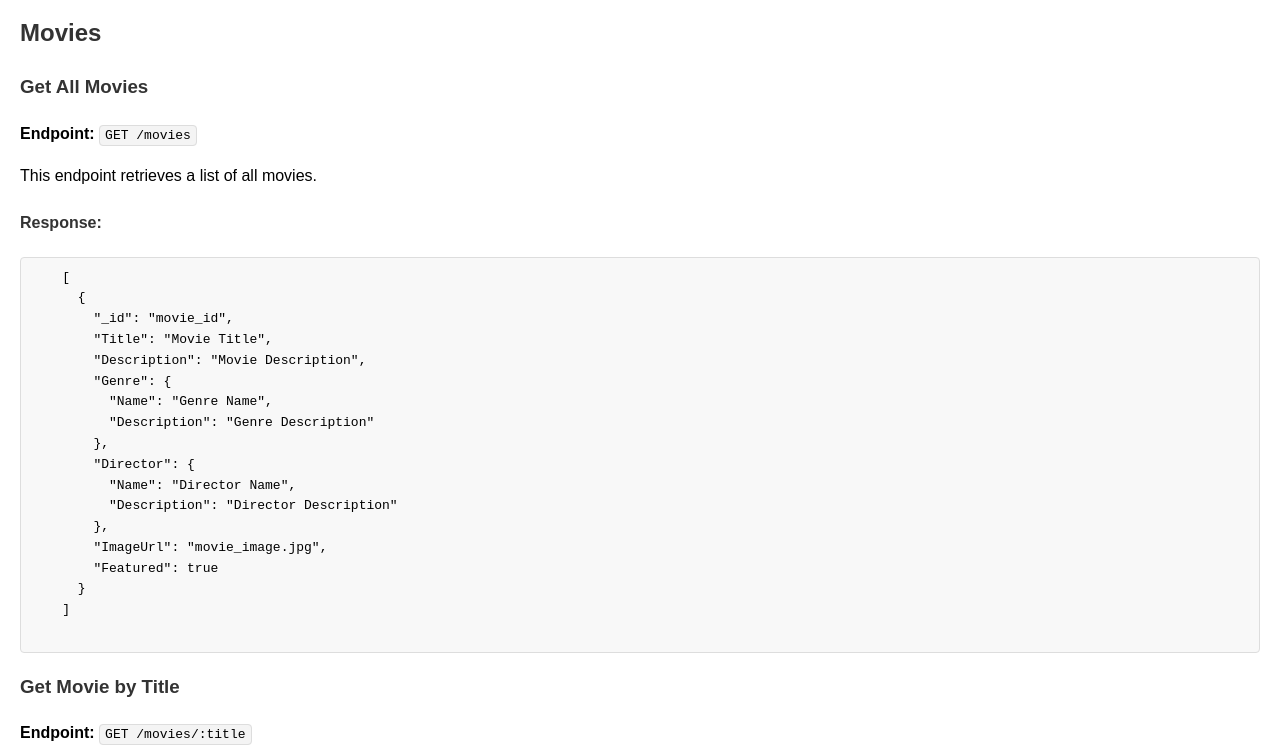
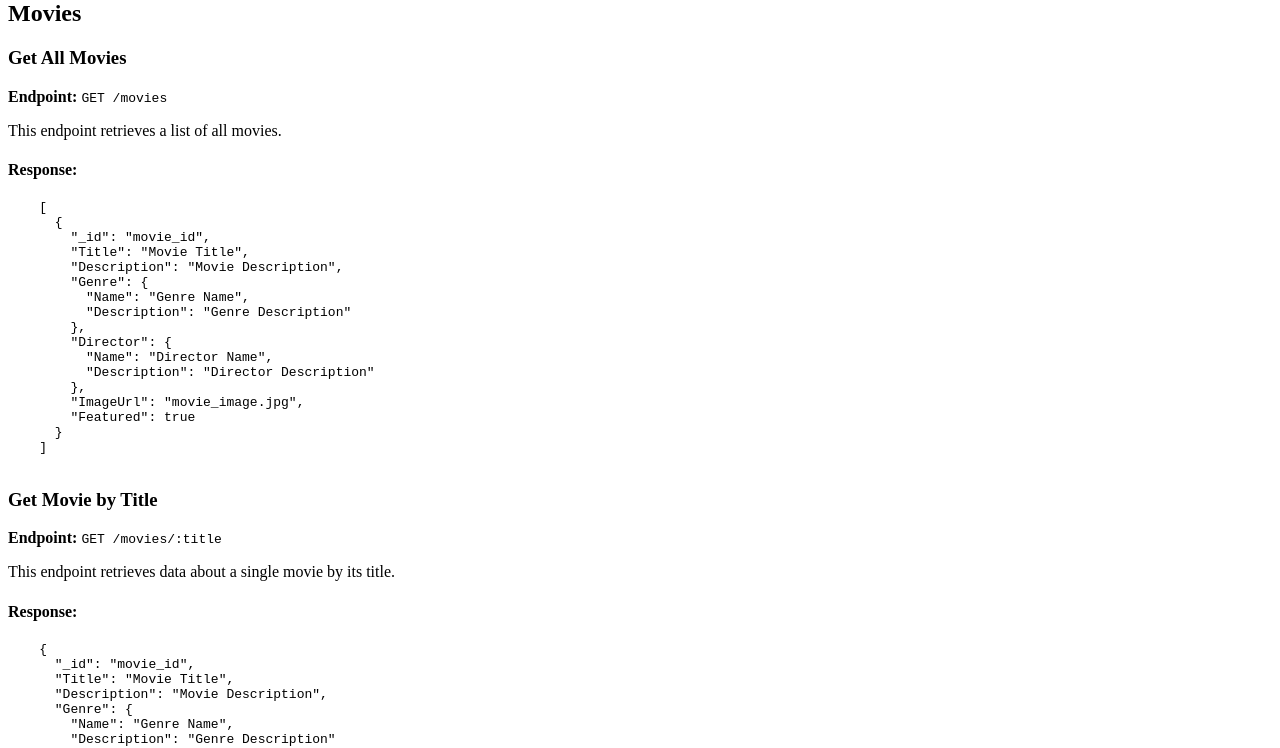
Before and after one commit to Cameron8325/MyFlix, a website: page documentation.html in a window 1280 px wide. Shown: the part 80-828 px from the top of the page. Drawn offline with Linux system fonts and the light colour scheme.

Commit message:
Updated documentation

```diff
--- a/documentation.html
+++ b/documentation.html
@@ -3,29 +3,6 @@
 <head>
   <meta charset="UTF-8">
   <title>MyFlix API Documentation</title>
-  <style>
-    body {
-      font-family: Arial, sans-serif;
-      line-height: 1.6;
-      margin: 20px;
-    }
-    h1, h2, h3, h4 {
-      color: #333;
-    }
-    code {
-      background-color: #f4f4f4;
-      padding: 2px 5px;
-      border: 1px solid #ddd;
-      border-radius: 4px;
-    }
-    pre {
-      background-color: #f8f8f8;
-      padding: 10px;
-      border: 1px solid #ddd;
-      border-radius: 4px;
-      overflow-x: auto;
-    }
-  </style>
 </head>
 <body>
   <h1>MyFlix API Documentation</h1>
```
